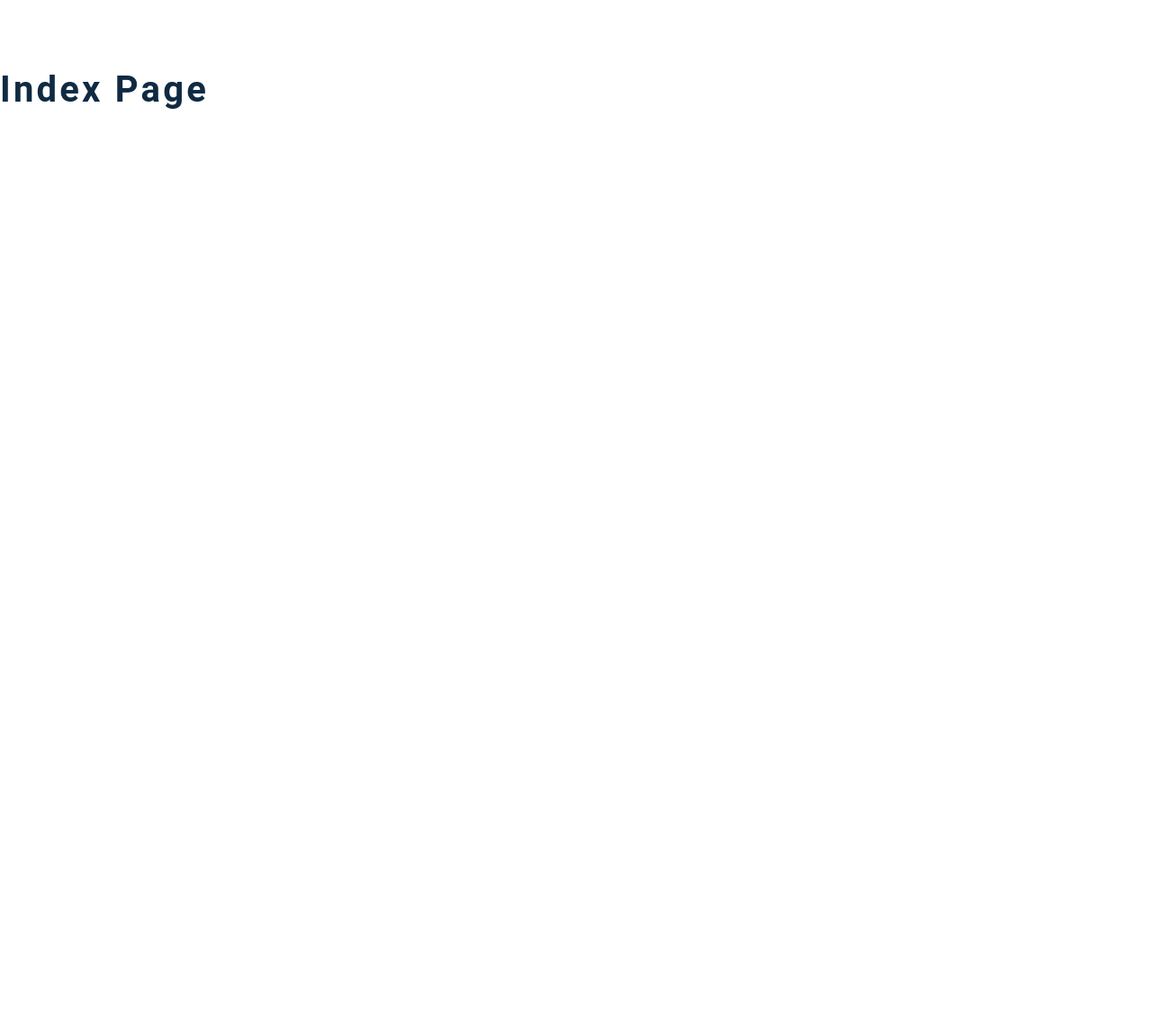
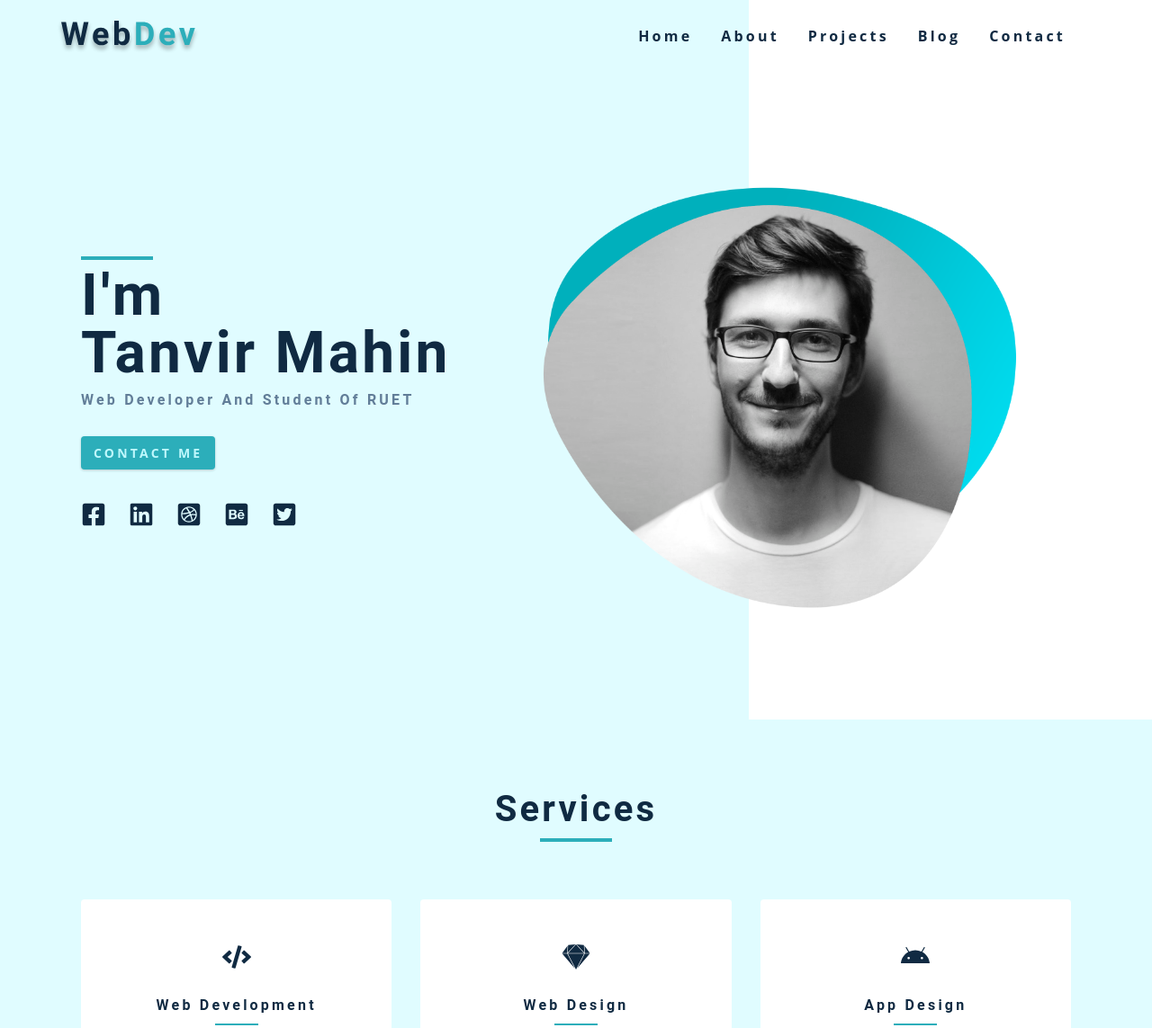
Before and after one commit to TanvirMahin24/Portfolio-Gatsby, a Gatsby site: page / in a window 1280 px wide. Shown: the top 1143 px of the page at 90% size. Before the commit the page ends 800 px from the top, so only its background shows below. Built offline with nearby package versions, Linux system fonts and the light colour scheme; Gatsby itself is replaced by a stand-in of ours.

Commit message:
header services done

```diff
--- a/src/components/Hero.js
+++ b/src/components/Hero.js
@@ -5,8 +5,45 @@
 import SocialLinks from "../constants/socialLinks"
 // ...GatsbyImageSharpFluid
 
-const Hero = () => {
-  return <h2>hero component</h2>
+const Hero = props => {
+  const query = graphql`
+    {
+      file(relativePath: { eq: "hero-img.png" }) {
+        childImageSharp {
+          fluid {
+            ...GatsbyImageSharpFluid
+          }
+        }
+      }
+    }
+  `
+  const {
+    file: {
+      childImageSharp: { fluid },
+    },
+  } = useStaticQuery(query)
+  return (
+    <header className="hero">
+      <div className="section-center hero-center">
+        <article className="hero-info">
+          <div>
+            <div className="underline"></div>
+            <h1>
+              I'm
+              <br />
+              Tanvir Mahin
+            </h1>
+            <h4>Web Developer and Student of RUET</h4>
+            <Link to="/contact" className="btn">
+              Contact Me
+            </Link>
+            <SocialLinks />
+          </div>
+        </article>
+        <Image fluid={fluid} className="hero-img" />
+      </div>
+    </header>
+  )
 }
 
 export default Hero
--- a/src/components/Layout.js
+++ b/src/components/Layout.js
@@ -1,13 +1,14 @@
-import React from "react"
-// import "../css/main.css"
+import React, { Fragment } from "react"
+import "../css/main.css"
 import Navbar from "./Navbar"
 import Sidebar from "./Sidebar"
 import Footer from "./Footer"
 const Layout = ({ children }) => {
   return (
-    <>
-      <h2>layout component</h2>
-    </>
+    <Fragment>
+      <Navbar />
+      {children}
+    </Fragment>
   )
 }
 
--- a/src/components/Navbar.js
+++ b/src/components/Navbar.js
@@ -3,7 +3,19 @@
 import { FaAlignRight } from "react-icons/fa"
 import PageLinks from "../constants/links"
 const Navbar = () => {
-  return <h2>navbar component</h2>
+  return (
+    <nav className="navbar">
+      <div className="nav-center">
+        <div className="nav-header">
+          <img src={logo} alt="Tanvir Mahin" />
+          <button type="button" className="toggle-btn">
+            <FaAlignRight></FaAlignRight>
+          </button>
+        </div>
+        <PageLinks styleClass="nav-links"></PageLinks>
+      </div>
+    </nav>
+  )
 }
 
 export default Navbar
--- a/src/components/Services.js
+++ b/src/components/Services.js
@@ -2,7 +2,21 @@
 import Title from "./Title"
 import services from "../constants/services"
 const Services = () => {
-  return <h2>services component</h2>
+  return (
+    <section className="section bg-grey">
+      <Title title="Services" />
+      <div className="section-center services-center">
+        {services.map(service => (
+          <article key={service.id} className="service">
+            {service.icon}
+            <h4>{service.title}</h4>
+            <div className="underline"></div>
+            <p>{service.text}</p>
+          </article>
+        ))}
+      </div>
+    </section>
+  )
 }
 
 export default Services
--- a/src/components/Title.js
+++ b/src/components/Title.js
@@ -1,7 +1,12 @@
 import React from "react"
 
-const Title = () => {
-  return <h2>title component</h2>
+const Title = ({ title }) => {
+  return (
+    <div className="section-title">
+      <h2>{title}</h2>
+      <div className="underline"></div>
+    </div>
+  )
 }
 
 export default Title
--- a/src/css/main.css
+++ b/src/css/main.css
@@ -162,7 +162,7 @@
 .section-center {
   width: 90vw;
   margin: 0 auto;
-  max-width: 1170px;
+  max-width: 1100px;
 }
 @media screen and (min-width: 992px) {
   .section-center {
@@ -183,7 +183,7 @@
   text-align: center;
 }
 .bg-grey {
-  background: var(--clr-grey-10);
+  background: var(--clr-primary-10);
 }
 /* page links */
 
@@ -511,7 +511,7 @@
 }
 .service:hover {
   background: var(--clr-primary-5);
-  color: var(--clr-primary-9);
+  color: var(--clr-primary-10);
 }
 .service:hover p {
   color: var(--clr-primary-9);
--- a/src/pages/index.js
+++ b/src/pages/index.js
@@ -7,6 +7,11 @@
 import Projects from "../components/Projects"
 import Blogs from "../components/Blogs"
 export default () => {
-  return <h2>index page</h2>
+  return (
+    <Layout>
+      <Hero />
+      <Services />
+    </Layout>
+  )
 }
 // ...GatsbyImageSharpFluid
```
